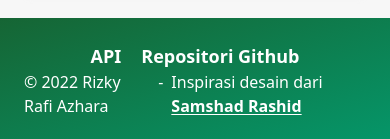
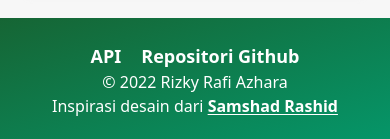
Before and after one commit to rizkraf/quran-web, a Vue app: page / in a window 390 px wide. Shown: the part 780-919 px from the top of the page. Built offline with nearby package versions, Linux system fonts and the light colour scheme; no server answers.

Commit message:
fix responsive bugs in footer

```diff
--- a/src/components/TheFooter.vue
+++ b/src/components/TheFooter.vue
@@ -16,9 +16,8 @@
         >Repositori Github</a
       >
     </div>
-    <div class="flex gap-2">
+    <div class="flex flex-col justify-center items-center md:flex-row md:gap-2">
       <h4>© 2022 Rizky Rafi Azhara</h4>
-      <span>-</span>
       <h4>
         Inspirasi desain dari
         <a
```
